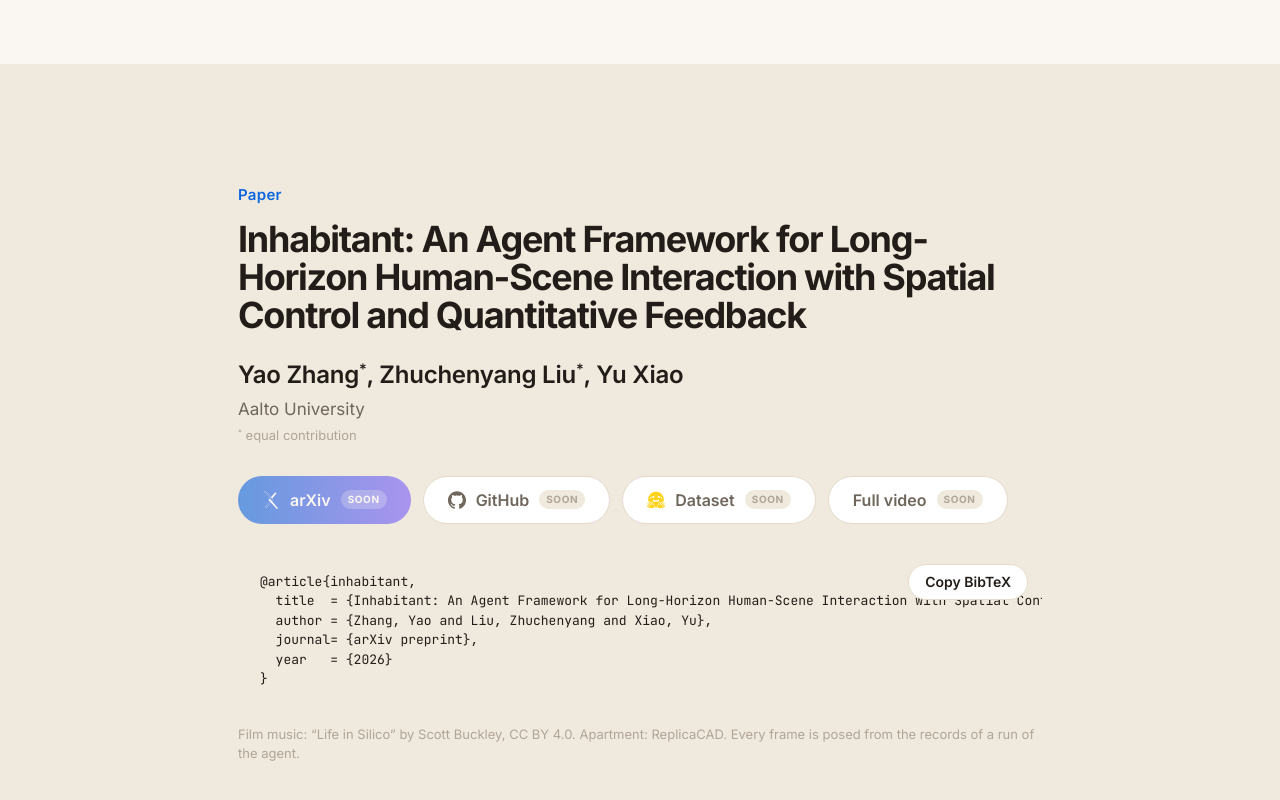
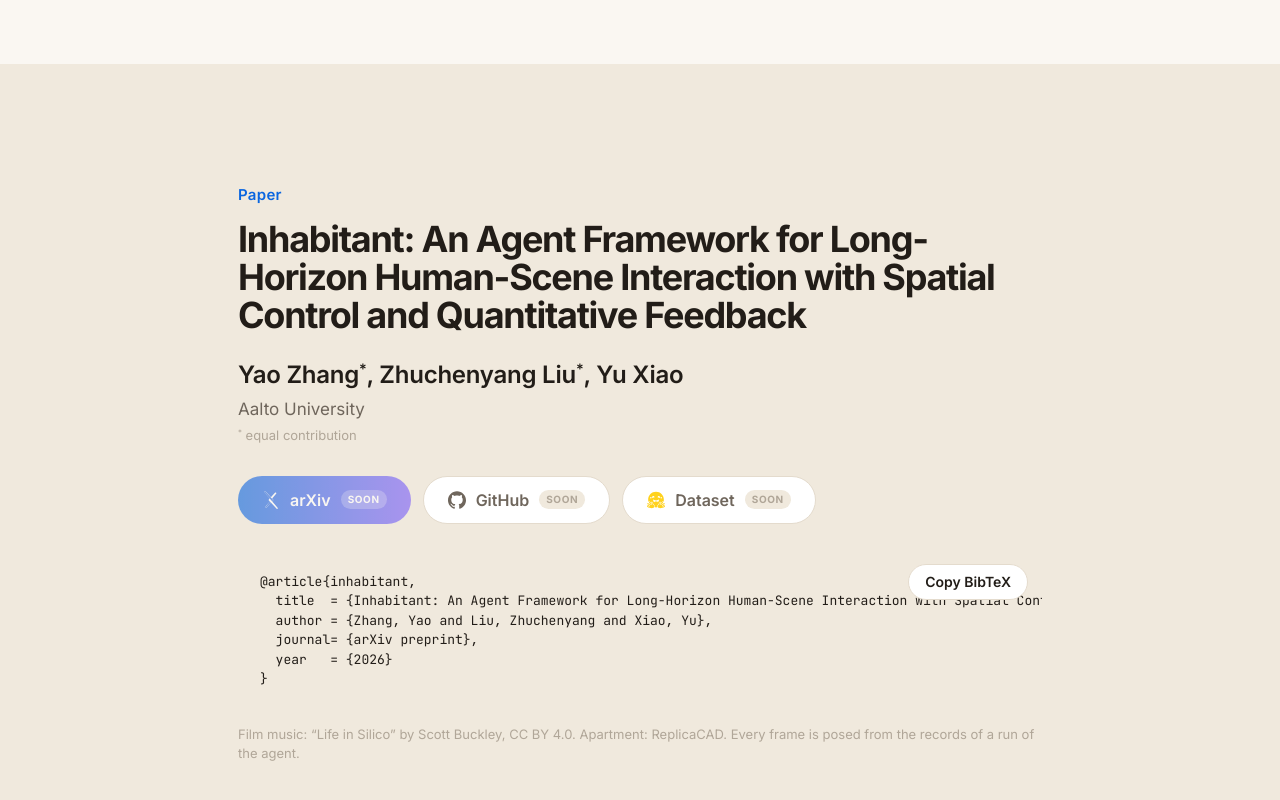
Before and after one commit to Ryenhails/Inhabitant, a plain HTML site: page index.html in a window 1280 px wide. Shown: the part 11184-11984 px from the top of the page. Drawn offline with Linux system fonts and the light colour scheme.

Commit message:
Remove the full-video button
Co-Authored-By: Claude Fable 5.2 <noreply@anthropic.com>

```diff
--- a/index.html
+++ b/index.html
@@ -201,7 +201,7 @@
     <p class="eyebrow reveal">Paper</p>
     <h2 class="reveal">Inhabitant: An Agent Framework for Long-Horizon Human-Scene Interaction with Spatial Control and Quantitative Feedback</h2>
     <p class="authors reveal"></p>
-    <div class="cta reveal"><a class="btn primary ext" data-link="arxiv" href="#">arXiv</a><a class="btn ext" data-link="github" href="#">GitHub</a><a class="btn ext" data-link="hf" href="#">Dataset</a><a class="btn ext" data-link="video" href="#">Full video</a></div>
+    <div class="cta reveal"><a class="btn primary ext" data-link="arxiv" href="#">arXiv</a><a class="btn ext" data-link="github" href="#">GitHub</a><a class="btn ext" data-link="hf" href="#">Dataset</a></div>
     <div class="bib reveal"><pre id="bibtex"></pre><button class="btn small" id="copyBib">Copy BibTeX</button></div>
     <p class="hint reveal" id="credits"></p>
   </div>
```
